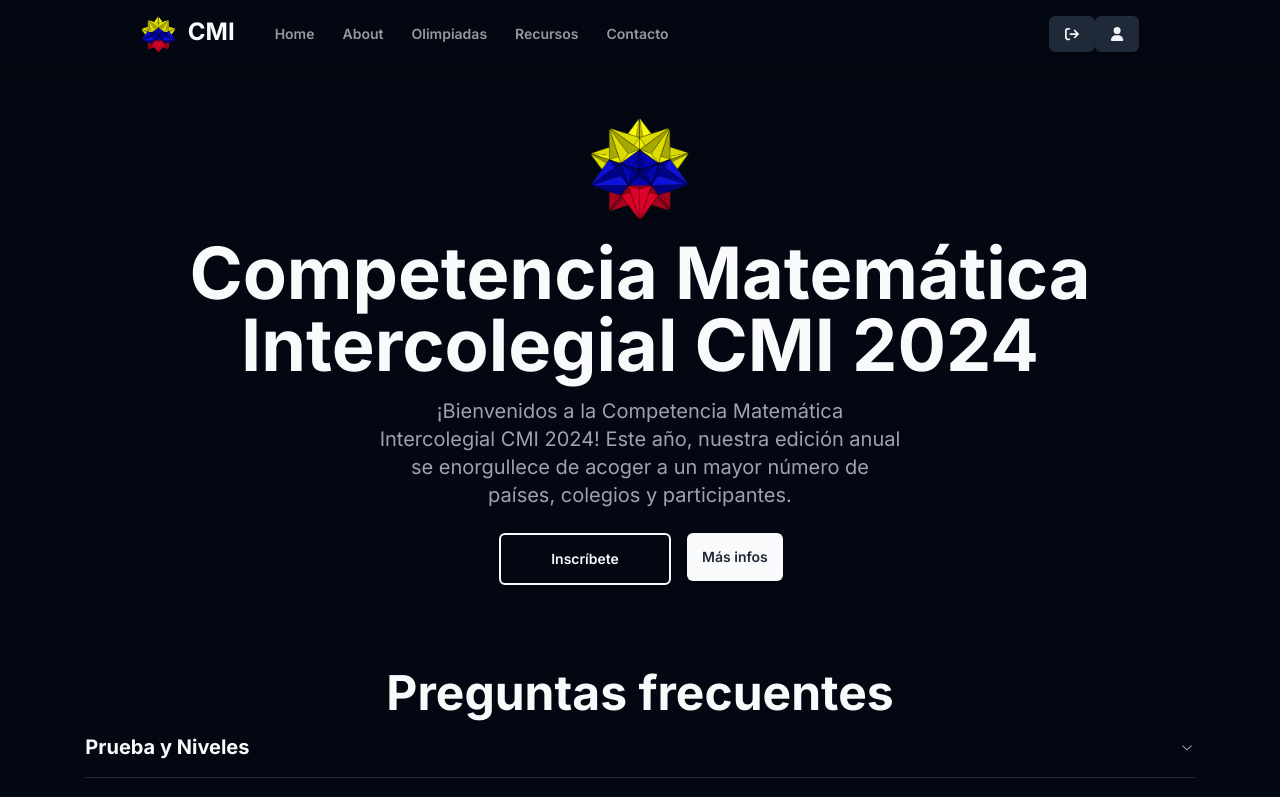
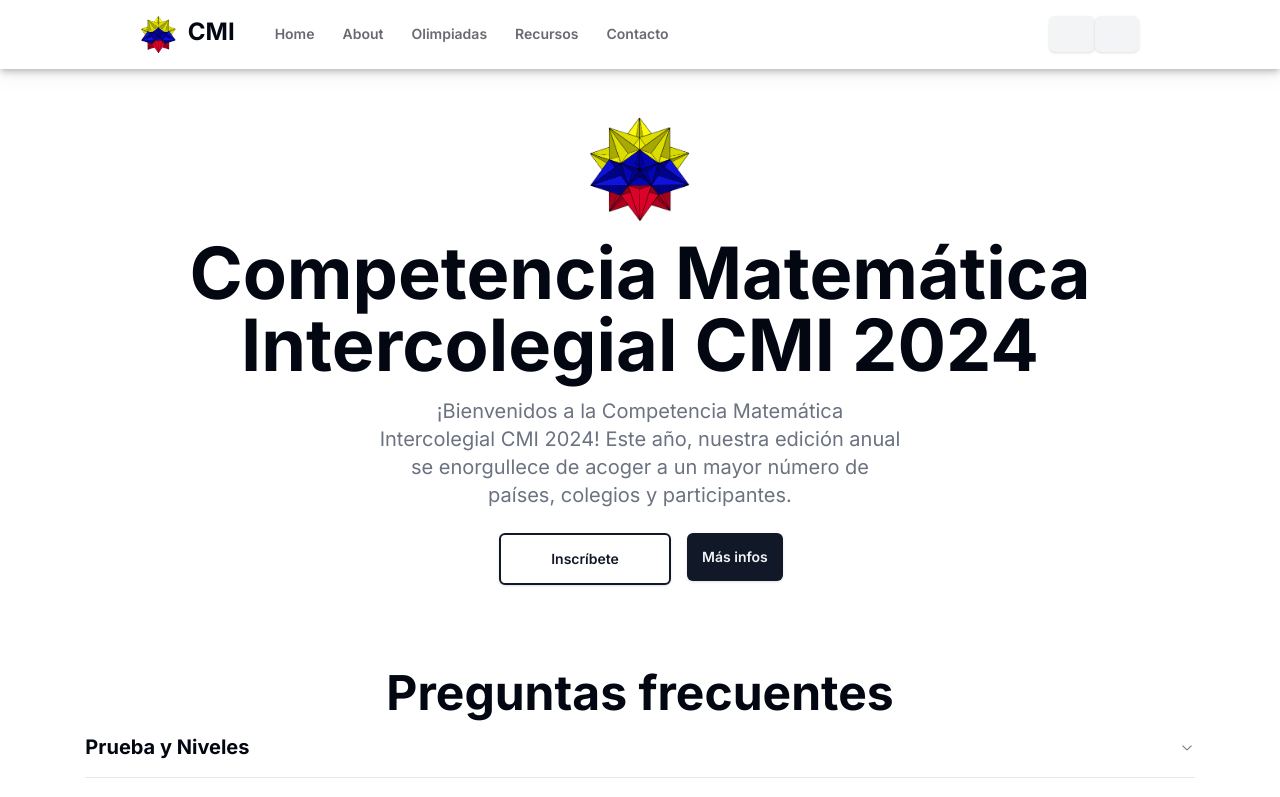
Before and after one commit to LeonardoZambranoL/cmi-ema-frontend, a Next.js app: page / in a window 1280 px wide. Shown: the top 797 px of the page. Built offline with nearby package versions, Linux system fonts and the light colour scheme.

Commit message:
light mode

```diff
--- a/src/app/globals.css
+++ b/src/app/globals.css
@@ -68,7 +68,7 @@
 
 @layer base {
   * {
-    @apply border-border dark; /*DARK THEME APPLIED HERE*/
+    @apply border-border; /*DARK THEME APPLIED HERE - dark*/
   }
   body {
     @apply bg-background text-foreground;
```
